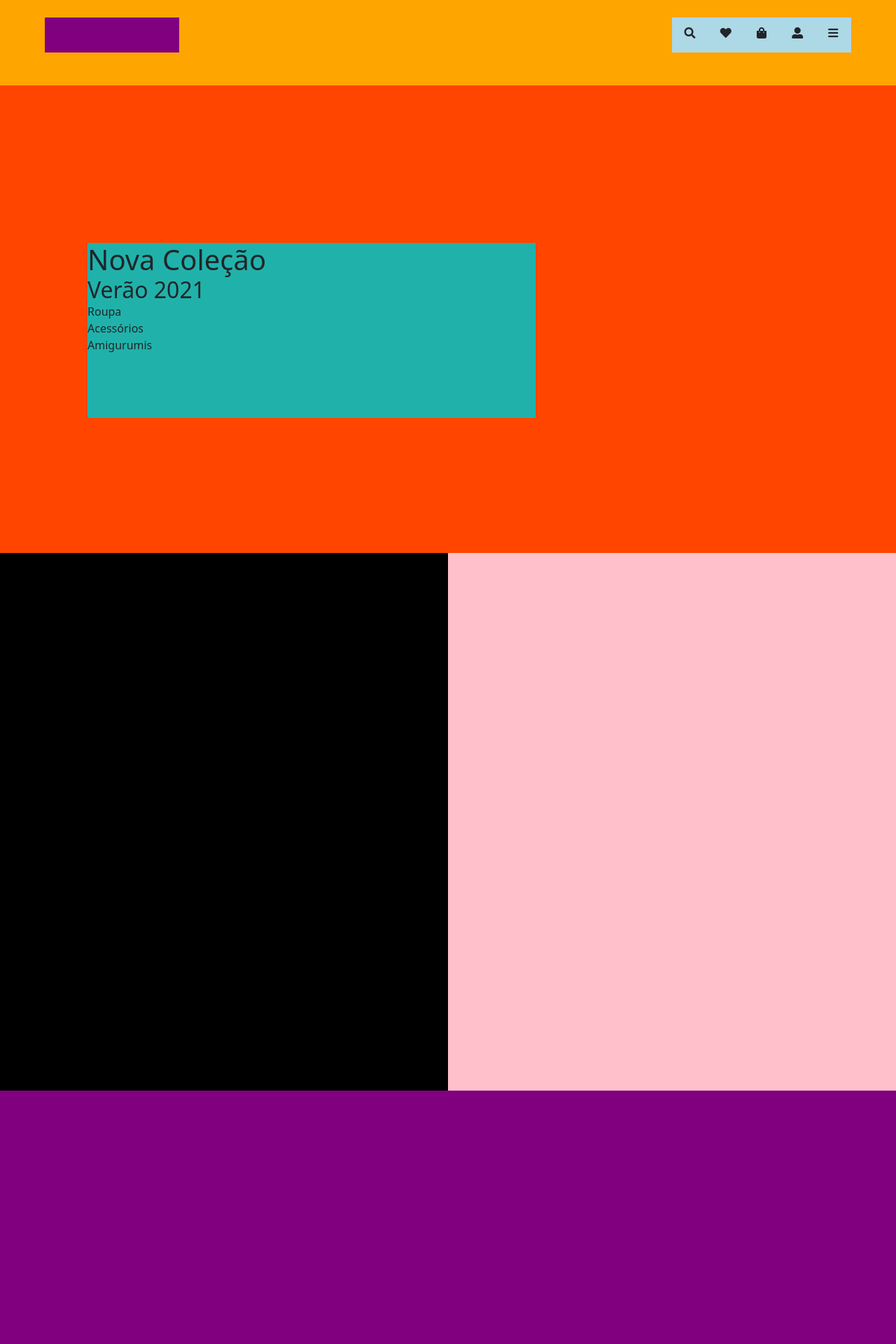
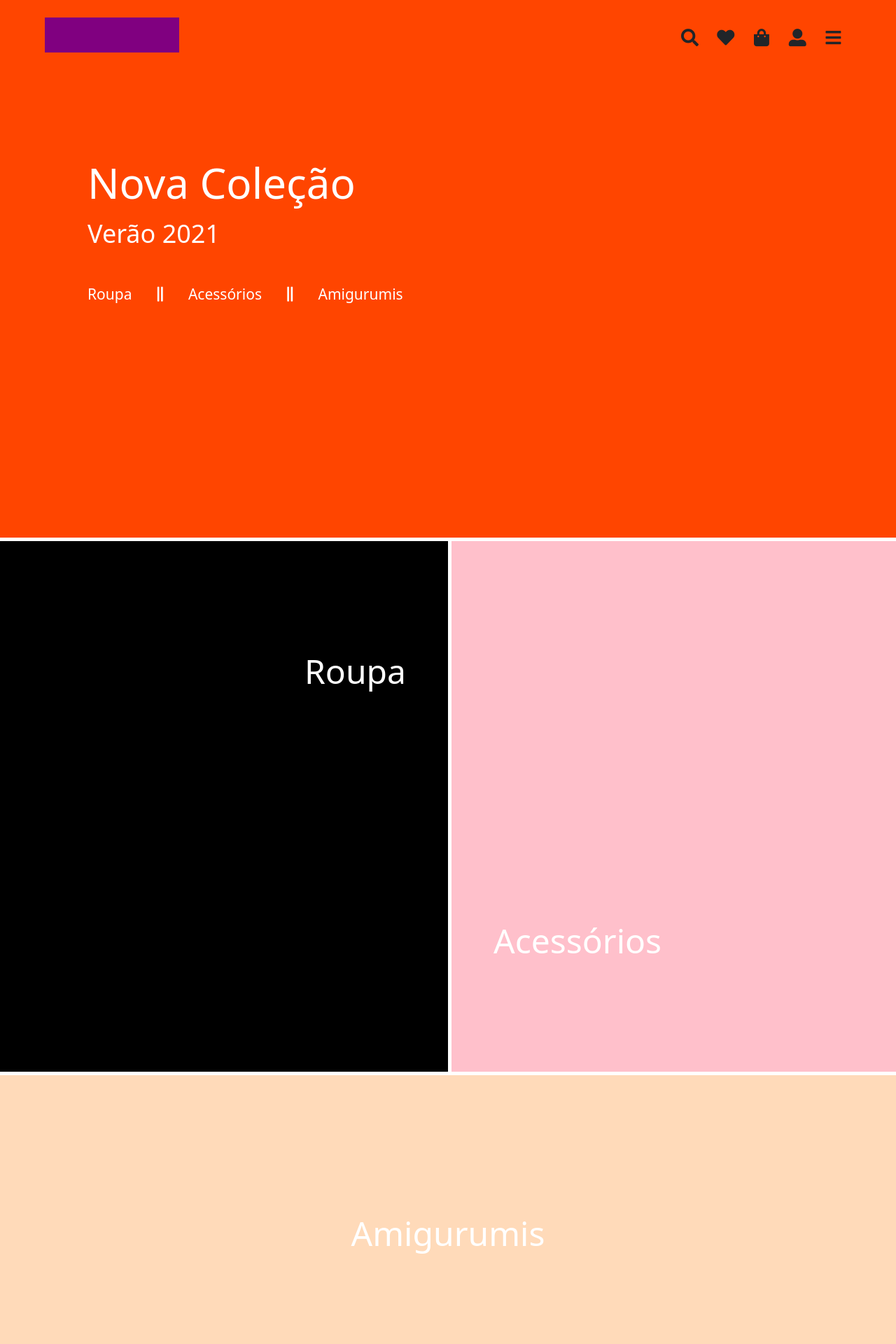
Before and after one commit to mariajardim/Avocro, a PHP site: page / in a window 1280 px wide. Shown: the top 1920 px of the page at 70% size. Run offline with PHP 8.4, Linux system fonts and the light colour scheme.

Commit message:
atualização das categorias

```diff
--- a/categorias.php
+++ b/categorias.php
@@ -1,7 +1,17 @@
-<div class="cx12">
-    <div class="subcx1"></div>
-    <div class="subcx2"></div>
+<div class="cx1">
+    <div class="subcx1">
+        <p>Roupa</p>
+    </div>
 </div>
+
+<div class="cx2">
+    <div class="subcx2">
+        <p>Acessórios</p>
+    </div>
+</div>
+
 <div class="cx3">
-    <div class="subcx3"></div>
+    <div class="subcx3">
+        <p>Amigurumis</p>
+    </div>
 </div>
--- a/css/style.css
+++ b/css/style.css
@@ -17,9 +17,10 @@
 
 #header {
     width: 100%;
-    height: 122px;
+   /* height: 122px; */
     float: left;
-    background-color: orange;
+  /*  background-color: orange; */
+    position: fixed;
     }
 
 #header .logo {
@@ -37,7 +38,7 @@
     margin: 25px;
     margin-right: 5%;
     float: right;
-    background-color: lightblue;
+   /* background-color: lightblue;*/
     }
 
 #header .icones ul{
@@ -47,17 +48,17 @@
 
 #header .icones li {
     width: 20%;
-    height: 30px;
     float: left;
     list-style: none;
     margin-top: 10px;
     margin-bottom: 10px;
     text-align: center;
+    font-size: 25px;
     }
 
 #slider {
     width: 100%;
-    height: 668px;
+    height: 768px;
     float: left;
     background-color: orangered;
     }
@@ -67,42 +68,106 @@
     height: 250px;
     margin-top: 225px;
     margin-left: 125px;
-    background-color: lightseagreen;
+   /* background-color: lightseagreen; */
     }
 
+#slider .novidades1 h1 {
+    font-size: 60px;
+    margin-bottom: 15px;
+    color: white;
+    }
 
-#categorias .cx12 {
-    width: 100%;
+#slider .novidades1 h2 {
+    font-size: 36px;
+    margin-bottom: 50px;
+    color: white;
+    }
+
+#slider .novidades1 ul{
+    margin: 0px;
+    padding: 0;
+    }
+
+#slider .novidades1 li {
+    font-size: 21px;
+    float: left;
+    list-style: none;
+    margin-right: 35px;
+    color: white;
+    }
+
+#categorias .cx1 {
+    width: 50%;
     height: 768px;
     float: left;
-    background-color: blue;
+    background-color: white;
     }
 
 #categorias .subcx1 {
-    width: 50%;
-    height: 768px;
+    width: 100%;
+    height: 758px;
     float: left;
-    margin: 0px;
     margin-left: 0%;
     background-color:black;
+    margin-top: 5px;
+    margin-bottom: 5px;
+    margin-right: 5px;
     }
 
+    #categorias .cx1 p {
+        float: left;
+        width: calc(100% - 60px);
+        font-size: 48px;
+        margin-right: 60px;
+        margin-top: 150px;
+        color: white;
+        text-align: right;
+        }
+
+#categorias .cx2 {
+        width: 50%;
+        height: 768px;
+        float: left;
+        background-color: white;
+        }
+
 #categorias .subcx2 {
-    width: 50%;
-    height: 768px;
+    width: 100%;
+    height: 758px;
     float: left;
-    margin: 0px;
-    margin-left: 0%;
     background-color:pink;
+    margin-top: 5px;
+    margin-bottom: 5px;
+    margin-left: 5px;
     }
 
+    #categorias .cx2 p {
+        float: left;
+        width: calc(100% - 60px);
+        font-size: 48px;
+        margin-left: 60px;
+        margin-top: 535px;
+        margin-bottom: 150px;
+        color: white;
+        }
 
 #categorias .cx3 {
     width: 100%;
     height: 768px;
     float: left;
-    background-color: purple;
+    background-color: peachpuff;
     }
+
+    #categorias .cx3 p {
+        float: left;
+        width: 100%;
+        font-size: 48px;
+        width: 100%;
+        margin-top: 190px;
+        color: white;
+        position: absolute;
+        text-align: center;
+        }
 
 
 #desconto {
@@ -111,6 +176,7 @@
     float: left;
     background-color: white;
     }
+
 
 #destaques {
         width: 100%;
--- a/slider.php
+++ b/slider.php
@@ -1,7 +1,11 @@
 <div class="novidades1">
     <h1>Nova Coleção</h1>
     <h2>Verão 2021 </h2>
-    <p>Roupa</p>
-    <p>Acessórios</p>
-    <p>Amigurumis</p>
+        <ul>
+            <li>Roupa</li>
+            <li><i class="fas fa-grip-lines-vertical"></i></li>
+            <li>Acessórios</li>
+            <li><i class="fas fa-grip-lines-vertical"></i></li>
+            <li>Amigurumis</li>
+        </ul>
 </div>
```
